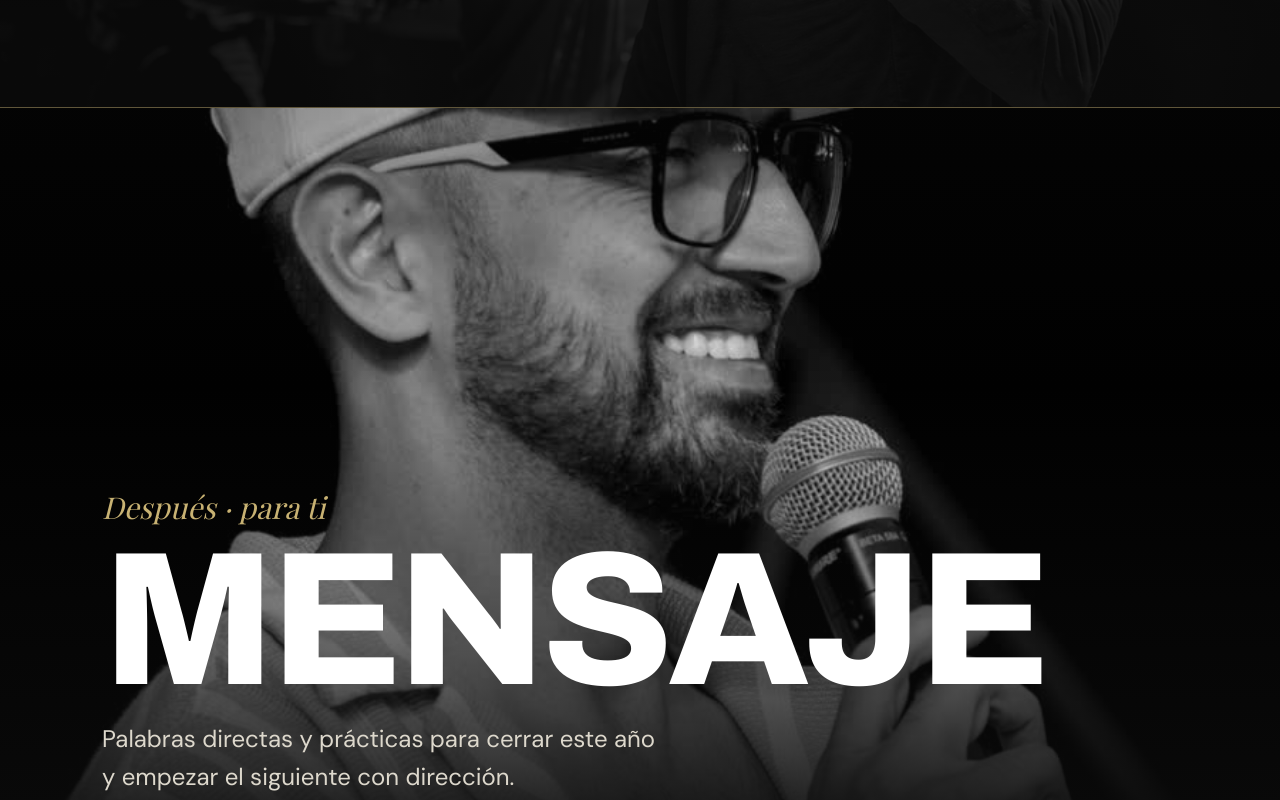
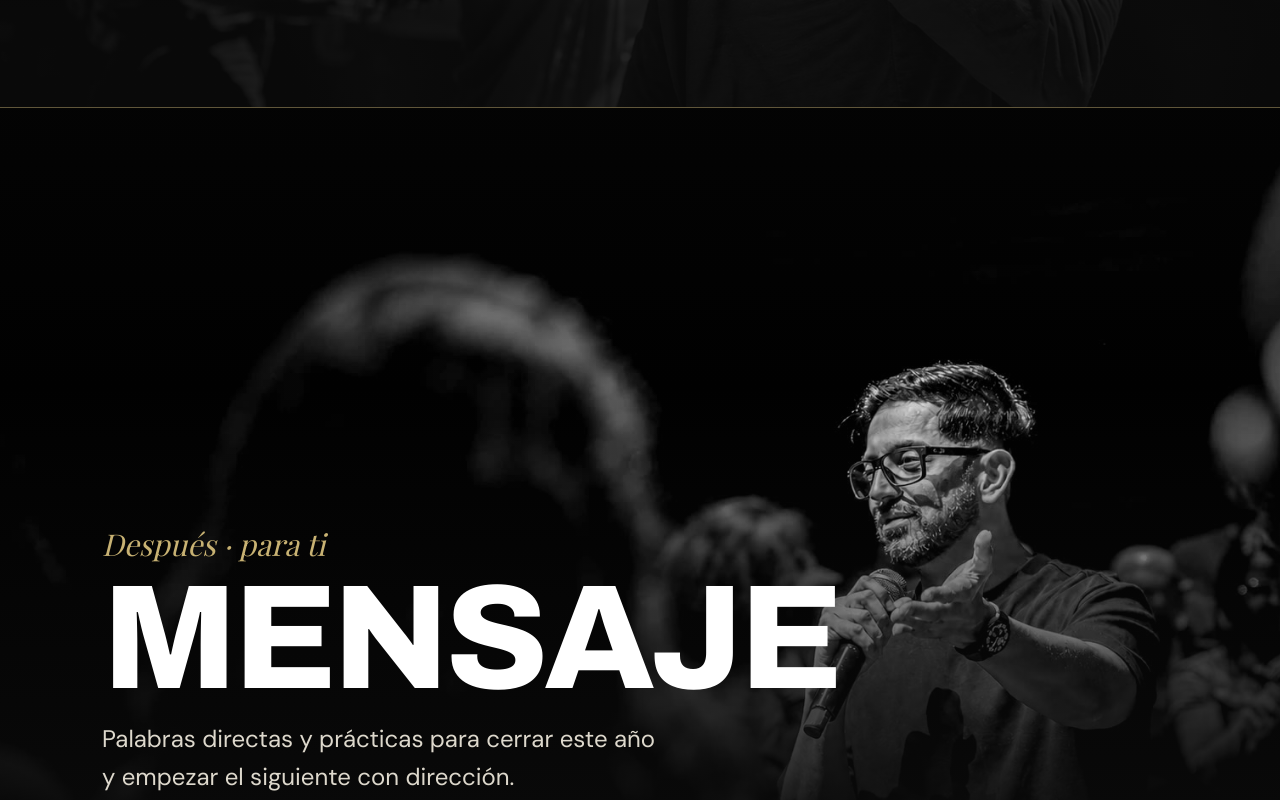
Before and after one commit to leadcomunidad-creator/lhscol, a website: page vision/index.html in a window 1280 px wide. Shown: the part 2342-3142 px from the top of the page. Drawn offline with nearby package versions, Linux system fonts and the light colour scheme; no server answers; a web font is replaced by a local one.

Commit message:
VISIÓN: nueva foto del capítulo Mensaje y título ajustado
Co-Authored-By: Claude Sonnet 5.5 <noreply@anthropic.com>

```diff
--- a/vision/index.html
+++ b/vision/index.html
@@ -119,7 +119,7 @@ footer a{color:var(--crema)}
 .chap::after{content:'';position:absolute;inset:0;background:linear-gradient(180deg,rgba(10,10,10,.35),rgba(10,10,10,.1) 35%,rgba(10,10,10,.9) 88%)}
 .chap .w{position:relative;z-index:1;padding-bottom:calc(110px + env(safe-area-inset-bottom,0px))}
 .chap .num{font:italic 400 clamp(22px,3vw,30px) 'Playfair Display',serif;color:var(--oro)}
-.chap h3{font:800 clamp(54px,15vw,190px)/.9 'Archivo',sans-serif;font-stretch:125%;text-transform:uppercase;letter-spacing:-.03em;color:#fff;margin:8px 0 14px}
+.chap h3{font:800 clamp(48px,11.6vw,150px)/.9 'Archivo',sans-serif;font-stretch:125%;text-transform:uppercase;letter-spacing:-.03em;color:#fff;margin:8px 0 14px}
 .chap p{font-size:clamp(18px,2.6vw,24px);max-width:560px;color:#ddd8cc}
 .chap.last h3{color:var(--oro);font-size:clamp(34px,10.2vw,160px)}
 .secret{display:flex;align-items:center;gap:14px;flex-wrap:wrap;margin:6px 0 20px}
@@ -207,7 +207,7 @@ footer a{color:var(--crema)}
 
   <div id="noche">
     <article class="chap"><div class="im" style="background-image:url(/assets/vision/sitio/music.jpg);background-position:68% 30%" role="img" aria-label="Las voces de LHSCOL cantando en vivo"></div><div class="w"><div class="num">Primero · @lhscolmusic</div><h3>Music</h3><p>La banda de la casa en vivo. Para cantar, saltar y celebrar lo que vivimos.</p></div></article>
-    <article class="chap"><div class="im" style="background-image:url(/assets/vision/sitio/c-mensaje.jpg)" role="img" aria-label="Un mensaje en la experiencia campestre"></div><div class="w"><div class="num">Después · para ti</div><h3>Mensaje</h3><p>Palabras directas y prácticas para cerrar este año y empezar el siguiente con dirección.</p></div></article>
+    <article class="chap"><div class="im" style="background-image:url(/assets/vision/sitio/mensaje.jpg);background-position:84% 40%" role="img" aria-label="El mensaje en una noche de LHSCOL"></div><div class="w"><div class="num">Después · para ti</div><h3>Mensaje</h3><p>Palabras directas y prácticas para cerrar este año y empezar el siguiente con dirección.</p></div></article>
     <article class="chap last"><div class="im" style="background-image:url(/assets/vision/sitio/a-luces.jpg)" role="img" aria-label="Celebración con luces en el escenario"></div><div class="w"><div class="num">El momento central</div><h3>Temporada 2027</h3><div class="secret"><b aria-hidden="true"></b><small>Su nombre se revela esa noche</small></div><p>No lo vamos a contar antes. Hay que estar ahí.</p></div></article>
   </div>
 
```
Also changed, not shown: assets/vision/sitio/a-banda.jpg (deleted), assets/vision/sitio/c-mensaje.jpg (deleted), assets/vision/sitio/mensaje.jpg (added).
